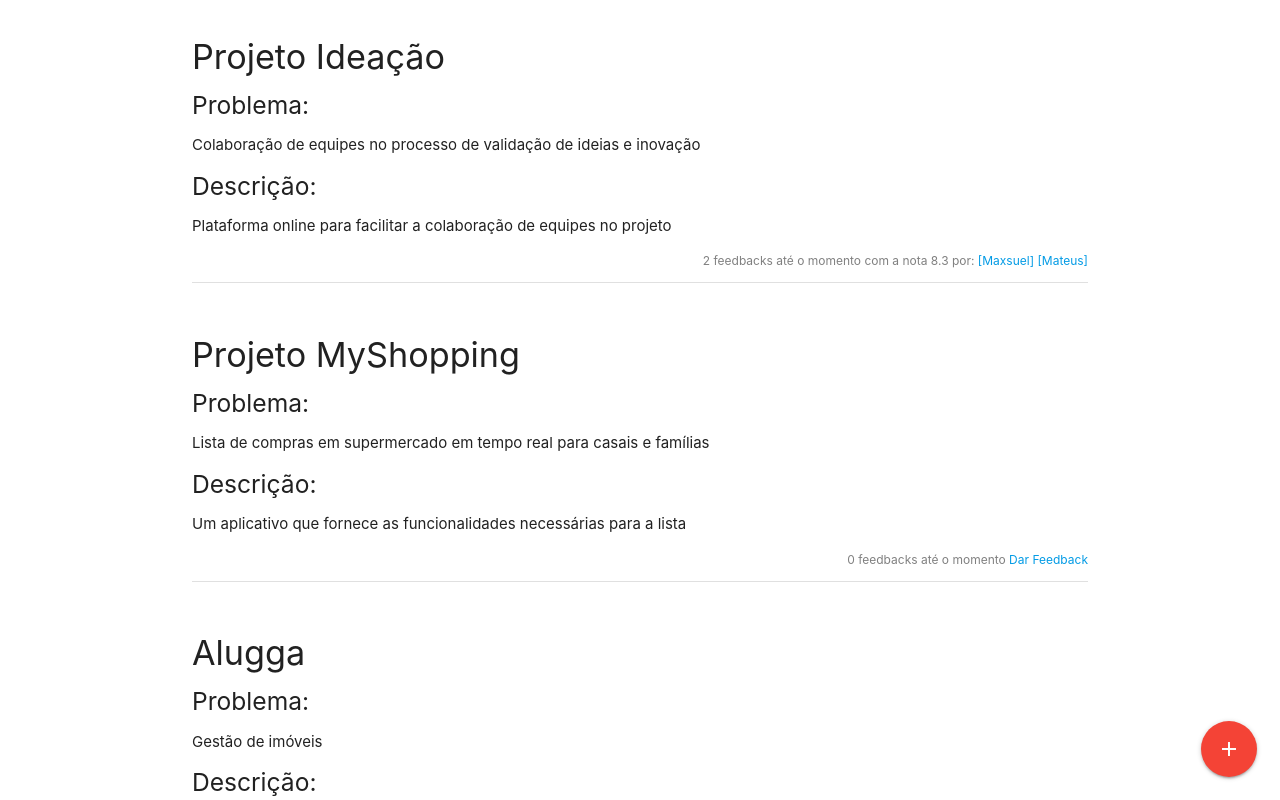
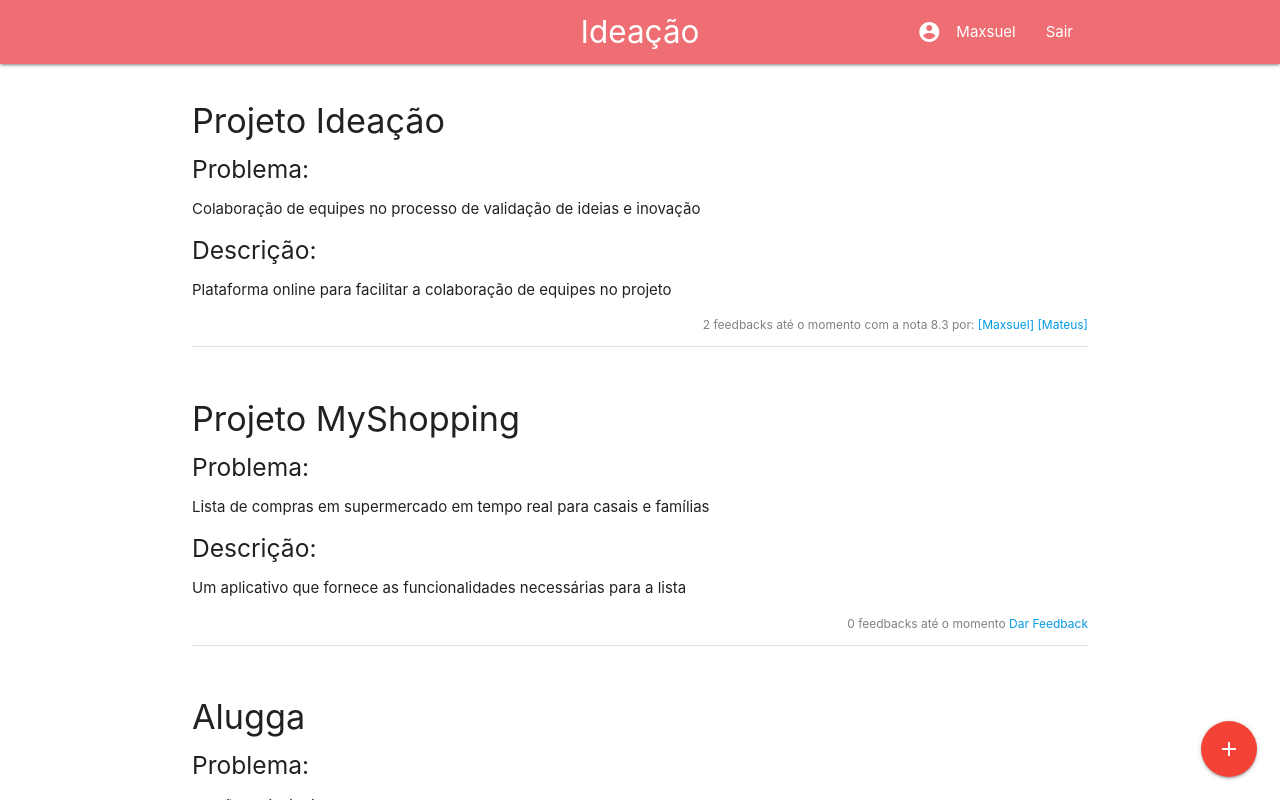
Before and after one commit to maxmaccari/ideacao, a Vue app in the folder assets/: page / in a window 1280 px wide. Both pictures are taken after typing "name@example.com", "Sample123" into the empty fields and a click on the button "LOGIN". Shown: the top 800 px of the page. Built offline with nearby package versions, Linux system fonts and the light colour scheme.

Commit message:
Create the Navbar Menu Component

```diff
--- a/assets/src/App.vue
+++ b/assets/src/App.vue
@@ -1,31 +1,37 @@
 <template>
   <div id="app">
+    <navbar-menu v-if="loggedInUser" :user="currentUser" @logout="logout"/>
     <ideas-list-view v-if="loggedInUser" :ideas="ideas" :user="currentUser"/>
     <login-view v-else @login="loginUser"/>
   </div>
 </template>
 
 <script>
-import IdeasListView from '@/views/IdeasListView'
-import LoginView from '@/views/LoginView'
+import NavbarMenu from "@/components/shared/NavbarMenu";
+import IdeasListView from "@/views/IdeasListView";
+import LoginView from "@/views/LoginView";
 
 const ideas = [
   {
     id: 0,
     title: "Projeto Ideação",
-    problem: "Colaboração de equipes no processo de validação de ideias e inovação",
-    description: "Plataforma online para facilitar a colaboração de equipes no projeto",
+    problem:
+      "Colaboração de equipes no processo de validação de ideias e inovação",
+    description:
+      "Plataforma online para facilitar a colaboração de equipes no projeto",
     feedbacks: {
       count: 2,
       rating: 8.3,
-      users: [{name: "Maxsuel", id: 1}, {name: "Mateus", id: 2}]
+      users: [{ name: "Maxsuel", id: 1 }, { name: "Mateus", id: 2 }]
     }
   },
   {
     id: 1,
     title: "Projeto MyShopping",
-    problem: "Lista de compras em supermercado em tempo real para casais e famílias",
-    description: "Um aplicativo que fornece as funcionalidades necessárias para a lista",
+    problem:
+      "Lista de compras em supermercado em tempo real para casais e famílias",
+    description:
+      "Um aplicativo que fornece as funcionalidades necessárias para a lista",
     feedbacks: {
       count: 0,
       rating: 0,
@@ -40,45 +46,50 @@ const ideas = [
     feedbacks: {
       count: 1,
       rating: 9.0,
-      users: [{name: "Maxsuel", id: 1}]
+      users: [{ name: "Maxsuel", id: 1 }]
     }
   },
   {
     id: 3,
     title: "AcompanheAki",
     problem: "Falta de acompanhamento dos pais na vida escolar dos filhos",
-    description: "Plataforma online para fomentar o acompanhamento dos pais na vida dos alunos",
+    description:
+      "Plataforma online para fomentar o acompanhamento dos pais na vida dos alunos",
     feedbacks: {
       count: 0,
       rating: 0,
       users: []
     }
   }
-]
+];
 
 export default {
-  name: 'app',
+  name: "app",
   components: {
+    IdeasListView,
     LoginView,
-    IdeasListView
+    NavbarMenu
   },
-  data () {
+  data() {
     return {
       ideas: ideas,
       currentUser: null
-    }
+    };
   },
   computed: {
-    loggedInUser () {
-      return !!this.currentUser
+    loggedInUser() {
+      return !!this.currentUser;
     }
   },
   methods: {
-    loginUser (user) {
-      this.currentUser = user
+    loginUser(user) {
+      this.currentUser = user;
+    },
+    logout() {
+      this.currentUser = null;
     }
-  },
-}
+  }
+};
 </script>
 
 <style>
--- /dev/null
+++ b/assets/src/components/shared/NavbarMenu.vue
@@ -0,0 +1,64 @@
+<template>
+  <div>
+    <nav>
+      <div class="nav-wrapper container">
+        <a href="#/" class="brand-logo center">Ideação</a>
+        <a href="#" data-target="mobile-menu" class="sidenav-trigger"><i class="material-icons">menu</i></a>
+        <ul id="menu" class="right hide-on-med-and-down">
+          <li v-if="user">
+            <a href="#">
+              <i class="material-icons left">account_circle</i>{{user.name}}
+            </a>
+          </li>
+          <li v-for="(item, index) in items" :key="index">
+            <a v-if="item.href" :href="item.href">{{item.title}}</a>
+            <a v-else href="#" @click.prevent="$emit(item.action)">{{item.title}}</a>
+          </li>
+        </ul>
+      </div>
+    </nav>
+
+    <ul id="mobile-menu" class="sidenav">
+      <li v-if="user">
+        <div class="user-view">
+          <a href="#"><span class="name black-text">{{user.name}}</span></a>
+        </div>
+      </li>
+      <li v-if="user"><div class="divider"/></li>
+      <li v-for="(item, index) in items" :key="index">
+        <a v-if="item.href" :href="item.href">{{item.title}}</a>
+        <a v-else href="#" @click.prevent="sidenav.close(); $emit(item.action)">{{item.title}}</a>
+      </li>
+    </ul>
+  </div>
+</template>
+
+<script>
+import M from 'materialize-css'
+
+export default {
+  props: {
+    user: {
+      type: Object,
+      default: null
+    }
+  },
+  data () {
+    return {
+      items: [
+        {title: "Sair", action: "logout"}
+      ],
+      sidenav: null
+    }
+  },
+  mounted () {
+    const elems = document.querySelectorAll('.sidenav');
+    const sidenavs = M.Sidenav.init(elems);
+    this.sidenav = sidenavs[0]
+  }
+}
+</script>
+
+<style>
+
+</style>
```
